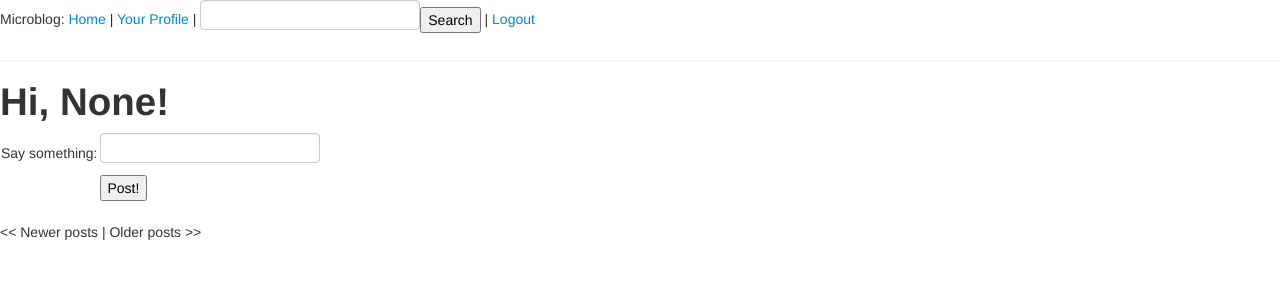
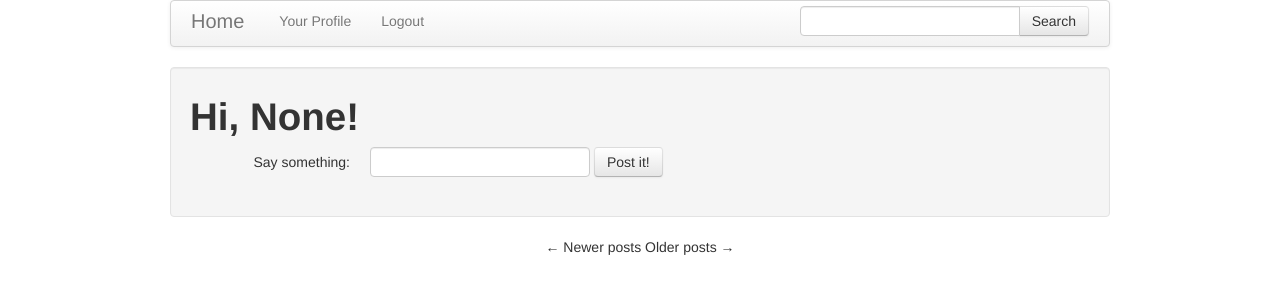
Before and after one commit to nicoman/flask_tutorial, a Flask app: page / in a window 1280 px wide. Shown: the top 300 px of the page. Run offline with Flask 2, Linux system fonts and the light colour scheme; a user stored in the database is signed in; data comes from the database, SQL or seed files in the repository; data that the repository does not hold is empty; parts of the project's set-up code (start-up, migrations or seed data) failed here and were passed over.

Commit message:
Add some style, not to much

```diff
--- a/app/templates/base.html
+++ b/app/templates/base.html
@@ -14,25 +14,44 @@
         <meta name="viewport" content="width=device-width, initial-scale=1.0">
     </head>
     <body>
-        <div>Microblog: <a href="{{ url_for('index') }}">Home</a>
+        <div class="container">
+            <div class="navbar">
+                <div class="navbar-inner">
+                    <a class="brand" href="{{ url_for('index') }}">Home</a>
+                    <ul class="nav">
                     {% if g.user.is_authenticated() %}
                         <!-- The user function require nickname argument -->
-        | <a href="{{ url_for('user', nickname=g.user.nickname) }}">Your Profile</a>
-        | <form style="display: inline;" action="{{ url_for('search')}}" method="post" name="search">{{ g.search_form.hidden_tag() }}{{ g.search_form.search(size=20)}}<input type="submit" value="Search"></form>
-        | <a href="{{ url_for('logout')}}">Logout</a>
+                        <li><a href="{{ url_for('user', nickname=g.user.nickname) }}">Your Profile</a></li>
+                        <li><a href="{{ url_for('logout')}}">Logout</a></li>
+                    {% endif %}
+                    </ul>
+                    {% if g.user.is_authenticated() %}
+                        <form class="navbar-search pull-right" action="{{ url_for('search')}}" method="post" name="search">
+                                <div class="input-append">
+                                    {{ g.search_form.hidden_tag() }}{{ g.search_form.search(size=20)}}
+                                    <button type="submit" class="btn">Search</button>
+                                </div>
+                            </form>
                     {% endif %}
                 </div>
-        <hr>
+            </div>
+            <div class="row">
+                <div class="span12">
                 {% with messages = get_flashed_messages() %}
                     {% if messages %}
+                    <div class="alert alert-info">
                     <ul>
                         {% for message in messages %}
-                <li>{{ message}}</li>
+                        <li>{{ message }}</li>
                         {% endfor %}
                     </ul>
+                    </div>
                     {% endif %}
                 {% endwith %}
                 {% block content %}
                 {% endblock %}
+                </div>
+            </div>
+        </div>
     </body>
 </html>
--- a/app/templates/index.html
+++ b/app/templates/index.html
@@ -1,37 +1,43 @@
 {% extends "base.html" %}
 {% block content %}
+    <div class="well">
         <h1>Hi, {{ g.user.nickname }}!</h1>
-    <form action="" method="post" name="post">
+        <form class="form-horizontal" action="" method="post" name="post">
             {{ form.hidden_tag() }}
-        <table>
-            <tr>
-                <td>Say something:</td>
-                <td>{{ form.post(size=30, maxlength=140) }}</td>
-                <td>
+            <div class="control-group">
+                <label class="control-label">Say something:</label>
+                <div class="controls">
+                    {{ form.post(size=30, maxlength=140) }}
                     {% for error in form.post.errors %}
                         <span style="color: red;"> [{{ error }}]</span><br>
                     {% endfor %}
-                </td>
-            </tr>
-            <tr>
-                <td></td>
-                <td><input type="submit" value="Post!"></td>
-                <td></td>
-            </tr>
-        </table>
+                    <button type="submit" class="btn">Post it!</button>
+                </div>
+            </div>
         </form>
+    </div>
     <!-- Posts is a paginate object -->
     {% for post in posts.items %}
         {% include 'post.html' %}
     {% endfor %}
+    <ul class="pager">
         {% if posts.has_prev %}
-    <a href="{{ url_for('index', page=posts.prev_num)}}"><< Newer posts</a>
+        <li class="previous">
+            <a href="{{ url_for('index', page=posts.prev_num)}}">&larr; Newer posts</a>
+        </li>
         {% else %}
-    << Newer posts
-    {% endif %} |
+        <li class="previous disabled">
+            &larr; Newer posts
+        </li>
+        {% endif %}
         {% if posts.has_next %}
-    <a href="{{ url_for('index', page=posts.next_num)}}"> Older posts >></a>
+        <li class="next">
+            <a href="{{ url_for('index', page=posts.next_num)}}"> Older posts &rarr;</a>
+        </li>
         {% else %}
-    Older posts >>
+        <li class="next disabled">
+            Older posts &rarr;
+        </li>
         {% endif %}
+    </ul>
 {% endblock %}
--- a/app/templates/login.html
+++ b/app/templates/login.html
@@ -12,6 +12,7 @@
         form.elements['openid'].value = openid
     }
     </script>
+    <div class="well">
         <h1>Sign In</h1>
         <form action="" method="post" name="login">
             {{ form.hidden_tag() }}
@@ -28,4 +29,5 @@
             <p>{{ form.remember_me }} Remember Me</p>
             <p><input type="submit" value="Sign In"></p>
         </form>
+    </div>
 {% endblock %}
```
Also changed, not shown: app/templates/post.html (+3 -6 lines). Lines whose indentation alone changed are shown as unchanged.
